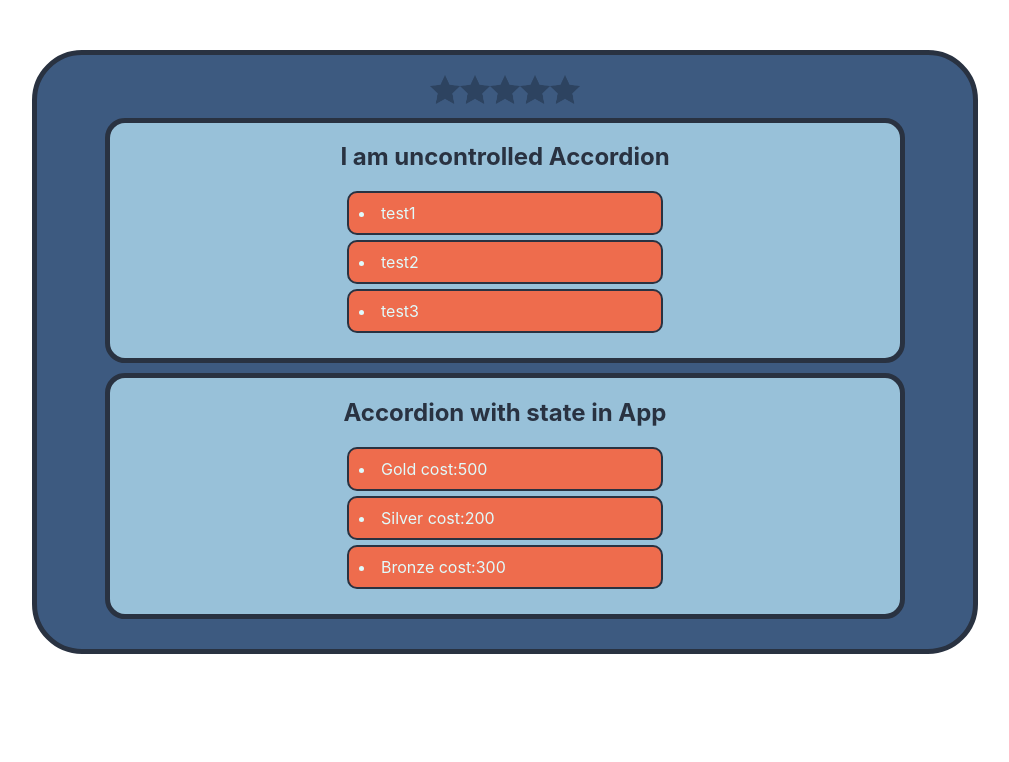
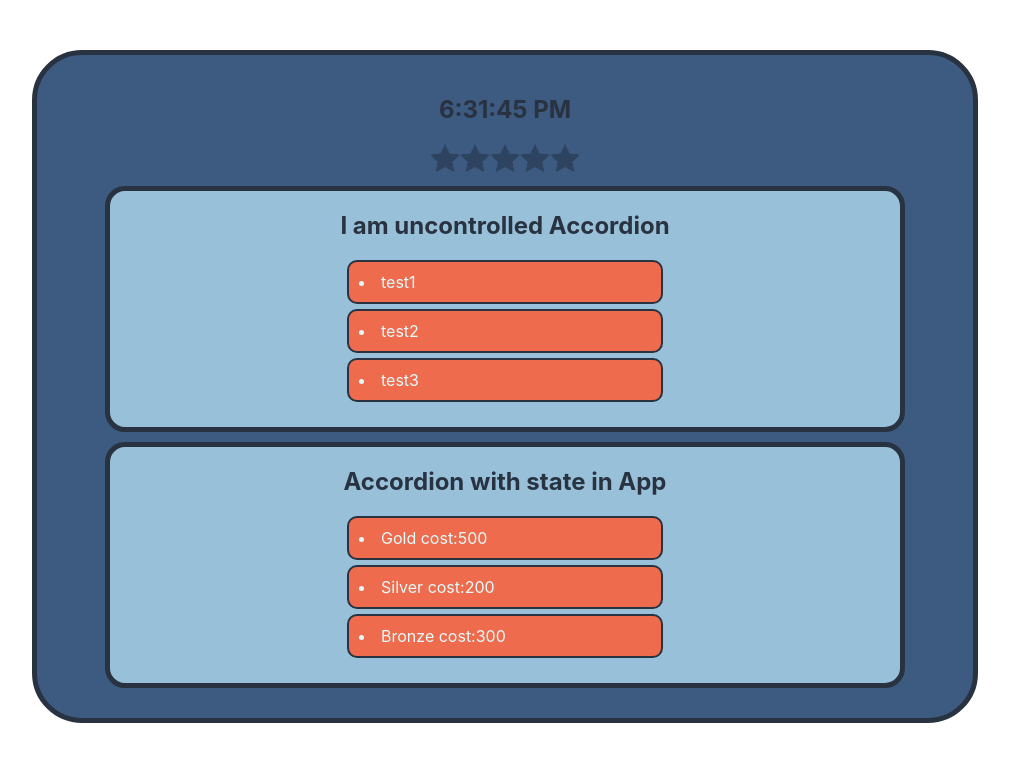
Before and after one commit to Pikadorius/samurai-way-main, a React (Create React App) app: page / in a window 1280 px wide. Shown: the top 762 px of the page, without its empty margins (135-1144 px from the left). Built offline with nearby package versions, Linux system fonts and the light colour scheme.

Commit message:
experiments with clock

```diff
--- a/src/App.tsx
+++ b/src/App.tsx
@@ -14,6 +14,7 @@
 import RouterTests from './Components/RouterTests';
 import MySelect from "./Components/CustomSelect/MySelect";
 import {SelectDimych} from "./Components/CustomSelect/SelectDimych";
+import Clock from './Components/Clock/Clock';
 
 function App() {
     console.log("App rendering");
@@ -43,6 +44,7 @@
     return (
         <div className="App">
             {/*<RouterTests/>*/}
+            <Clock/>
             <Rating rating={value} changeRating={setValue}/>
             {/*<UncontrolledRating rating={2}/>*/}
 
--- /dev/null
+++ b/src/Components/Clock/Clock.tsx
@@ -0,0 +1,15 @@
+import React, {useState} from 'react';
+
+const Clock = () => {
+    console.log('Clock rendering')
+    const [state, setState] = useState(new Date())
+
+
+    return (
+        <div>
+            <h2>{state.toLocaleTimeString()}</h2>
+        </div>
+    );
+};
+
+export default Clock;
```
